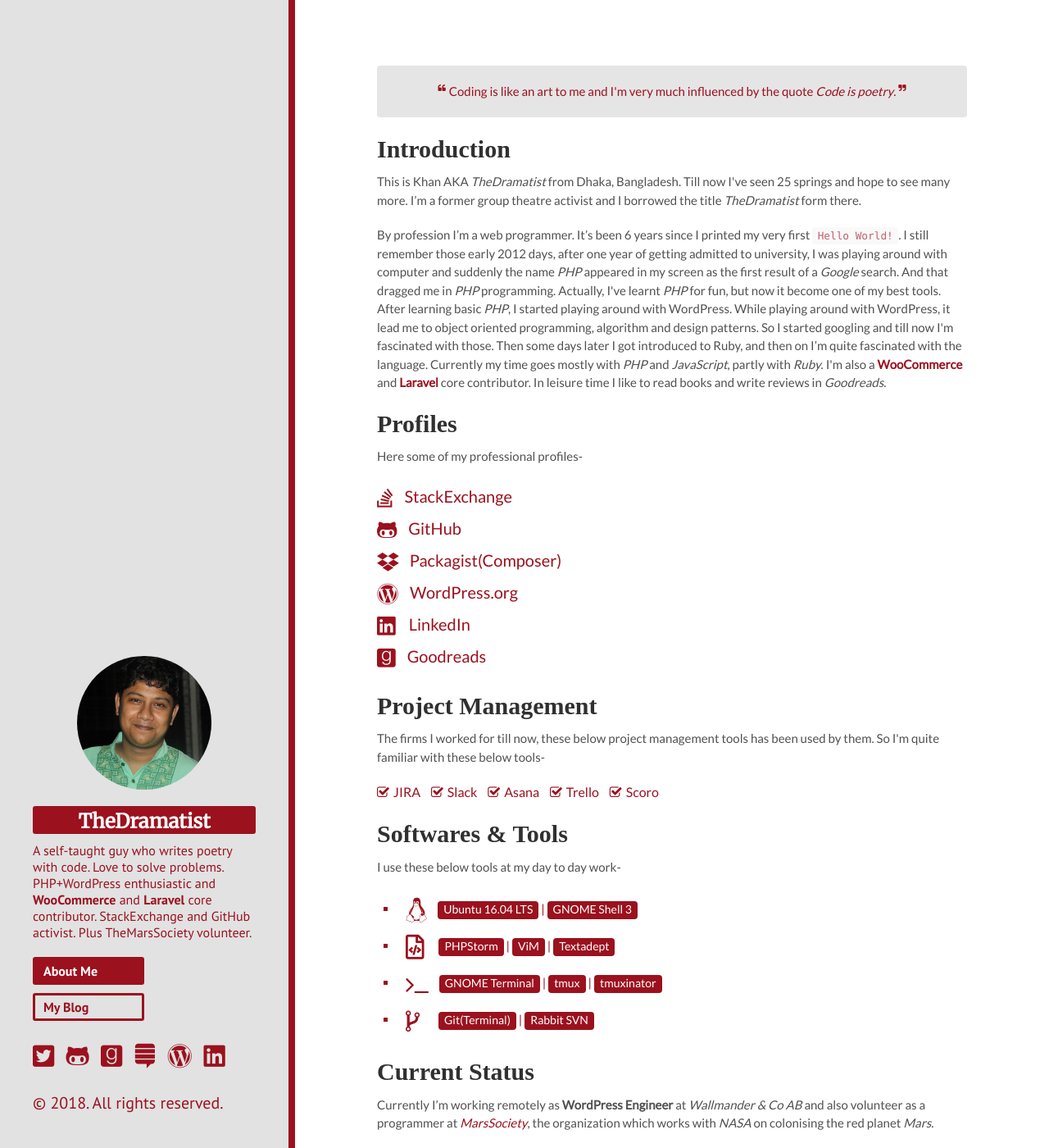
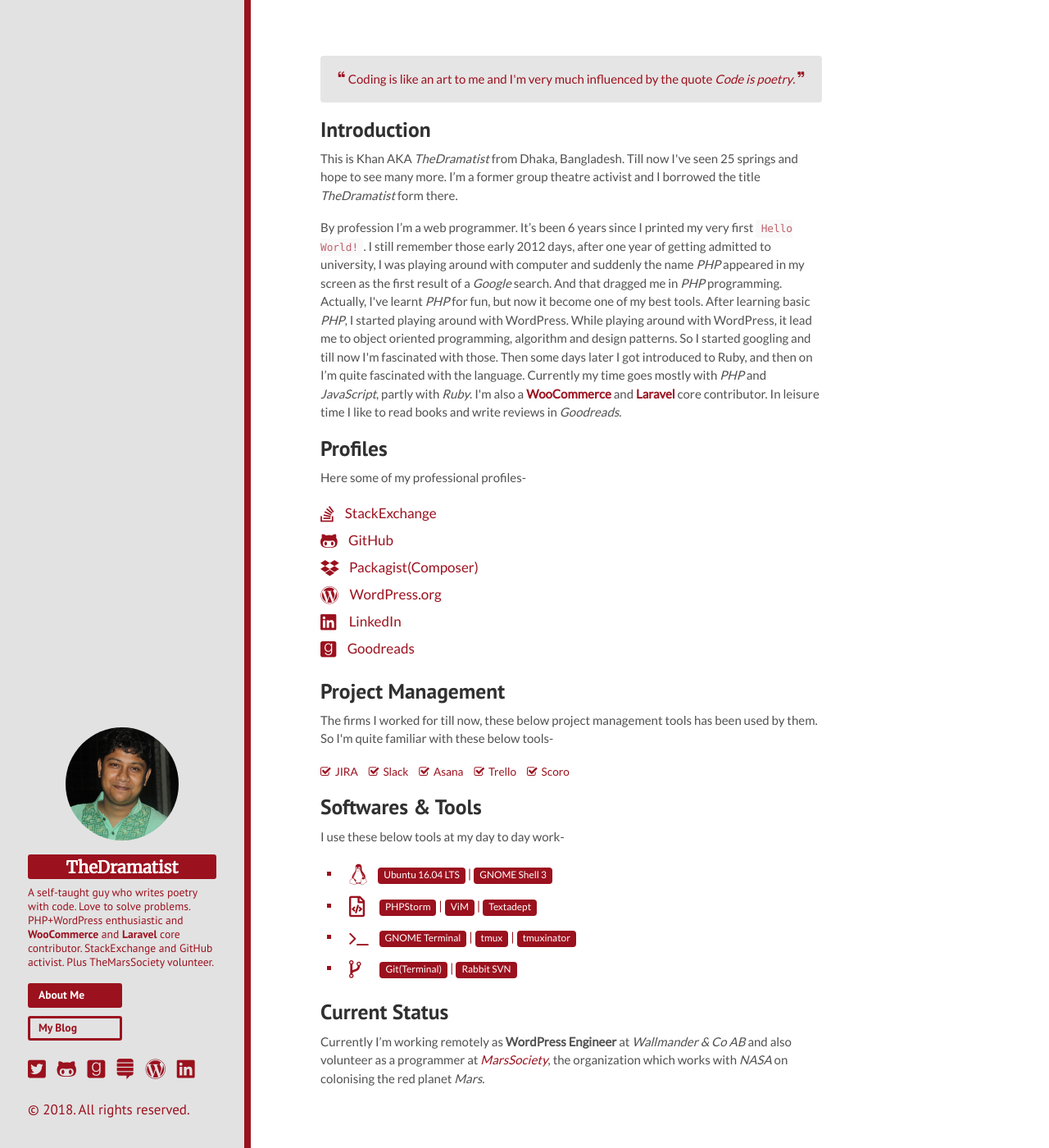
Before and after one commit to khanrn/codemascot.github.io, a Jekyll site: the page built from index.html, in a window 1280 px wide and 1400 px high. Shown: the whole window at 82% size. Built offline with Jekyll 4.4.1, drawn with Linux system fonts in a browser that asks for light colours; nearby versions of some CDN libraries; some web fonts are replaced; Markdown is read by kramdown in place of the engine named in the settings.

Commit message:
A Little Design Change

```diff
--- a/public/css/hyde.css
+++ b/public/css/hyde.css
@@ -38,7 +38,7 @@
  }
  @media (min-width: 58em) {
      html {
-         font-size: 20px;
+         font-size: 17px;
      }
  }
  /*
@@ -236,7 +236,6 @@
      color: #9b111e;
  }
  .page-title, .post-title {
-     font-family: "PT Serif Caption" !important;
  }
  .page p,
  .page li {
@@ -254,7 +253,7 @@
          border-bottom: 0;
      }
      .post-title {
-        font-size: 2rem !important;
+        font-size: 1.7rem !important;
      }
      .page-title {
         font-size: 1.5rem !important;
@@ -335,7 +334,7 @@
  .sidebar-icons ul li {
      display: inline-block;
      padding-right: 9px;
-     font-size: 30px;
+     font-size: 25px;
  }
  /* Sticky sidebar
   *
@@ -369,7 +368,7 @@
  }
  a.read-more {
      display: block;
-     padding: 20px 0;
+     padding: 5px 0;
      font-weight: 700;
  }
  @media (min-width: 48em) {
--- a/public/css/poole.css
+++ b/public/css/poole.css
@@ -330,7 +330,7 @@
 
 .page,
 .post {
-  margin-bottom: 4em;
+  margin-bottom: 2em;
 }
 
 /* Blog post or page title */
```
